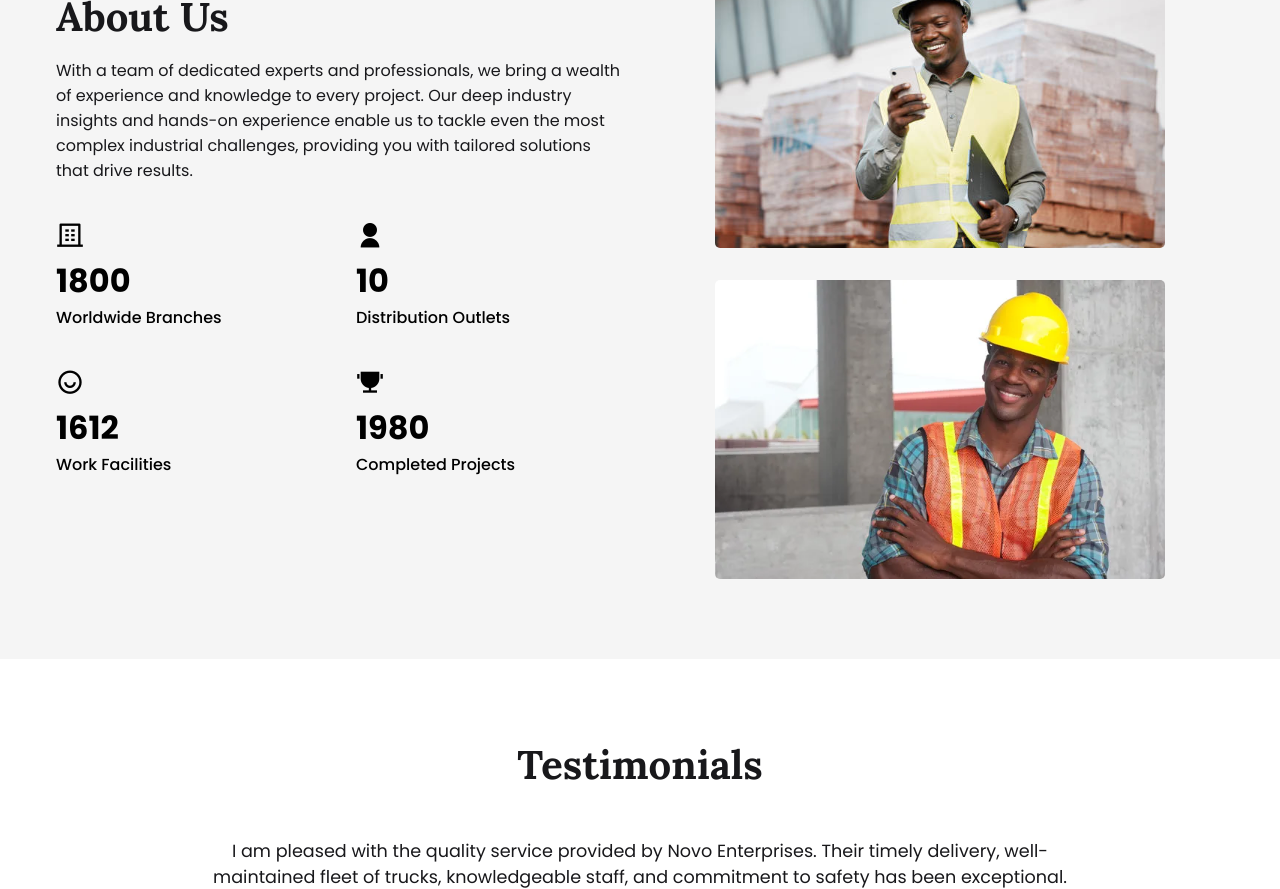
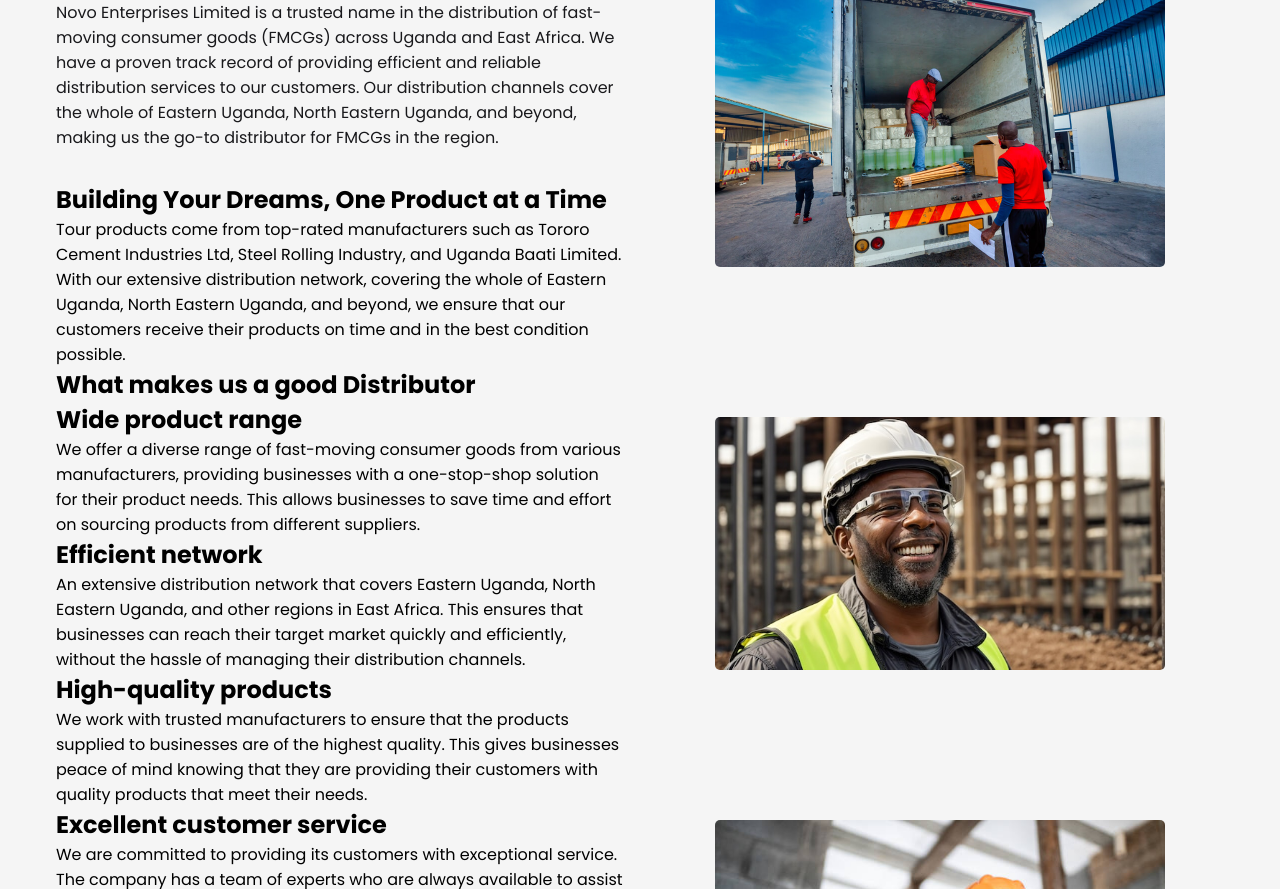
Before and after one commit to KingWise69/Novo, a plain HTML site: page Novo/distribution.html in a window 1280 px wide. Shown: the part 760-1649 px from the top of the page. Drawn offline with nearby package versions, Linux system fonts and the light colour scheme.

Commit message:
Update distribution.html

```diff
--- a/Novo/distribution.html
+++ b/Novo/distribution.html
@@ -39,8 +39,7 @@
       <div class="section__container header__container" id="home">
         <h1>Distribution</h1>
         <p>
-          Novo Enterprises is dedicated to quality, innovation, and customer satisfaction,
-          enabling it to expand and explore new opportunities for growth.
+          How Our Distribution Works?
         </p>
        <!---<form action="/">
           <input type="text" placeholder="Search furniture" />
@@ -112,43 +111,73 @@
       <div class="section__container stats__container">
         <div class="stats__content">
           <p class="section__subheader">Novo</p>
-          <h2 class="section__header">About Us</h2>
+          <h2 class="section__header">Distribution</h2>
           <p class="para">
-            With a team of dedicated experts and professionals, we bring a
-            wealth of experience and knowledge to every project. Our deep
-            industry insights and hands-on experience enable us to tackle even
-            the most complex industrial challenges, providing you with tailored
-            solutions that drive results.
+            Novo Enterprises Limited is a trusted
+            name in the distribution of fast-moving
+            consumer goods (FMCGs) across Uganda and
+            East Africa. We have a proven track record of providing efficient and reliable distribution services to our customers. Our distribution channels cover the whole of Eastern Uganda, North Eastern Uganda, and beyond, making us the go-to
+            distributor for FMCGs in the region.
+
+            <h2>Building Your Dreams, One Product at a Time</h5>
+
+
+
+              <p>Tour products come from top-rated manufacturers such as Tororo Cement Industries Ltd, Steel Rolling Industry, and Uganda Baati Limited. With our extensive distribution network, covering the whole of Eastern Uganda, North Eastern Uganda, and beyond, we ensure that our customers receive their products on time and in the best condition possible.</p>
+
+              <h2>What makes us a good Distributor</h2>
+              <h2>Wide product range</h2>
+              <p>We offer a diverse range of fast-moving consumer goods from various manufacturers, providing businesses with a one-stop-shop solution for their product needs. This allows businesses to save time and effort on sourcing products from different suppliers.</p>
+
+              <h2>Efficient network</h2>
+              <p>An extensive distribution network that covers Eastern Uganda, North Eastern Uganda, and other regions in East Africa. This ensures that businesses can reach their target market quickly and efficiently, without the hassle of managing their distribution channels.</p>
+
+              <h2>High-quality products</h2>
+              <p>We work with trusted manufacturers to ensure that the products supplied to businesses are of the highest quality. This gives businesses peace of mind knowing that they are providing their customers with quality products that meet their needs.</p>
+
+
+              <h2>Excellent customer service</h2>
+              <p>We are committed to providing its customers with exceptional service. The company has a team of experts who are always available to assist customers with any inquiries or concerns they may have.</p>
+
+
+
           </p>
           <div class="stats__grid">
             <div class="stats__card">
               <span><i class="ri-building-4-line"></i></span>
-              <h4>1800</h4>
-              <p>Worldwide Branches</p>
-            </div>
-            <div class="stats__card">
-              <span><i class="ri-user-fill"></i></span>
               <h4>10</h4>
               <p>Distribution Outlets</p>
             </div>
             <div class="stats__card">
-              <span><i class="ri-user-smile-line"></i></span>
-              <h4>1612</h4>
-              <p>Work Facilities</p>
+              <span><i class="ri-user-fill"></i></span>
+              <h4>113</h4>
+              <p>Product Lines</p>
             </div>
             <div class="stats__card">
-              <span><i class="ri-trophy-fill"></i></span>
-              <h4>1980</h4>
-              <p>Completed Projects</p>
+              <span><i class="ri-user-smile-line"></i></span>
+              <h4>26</h4>
+              <p>Partnering Companies</p>
+            </div>
+            <div class="stats__card">
+              <span><i class="ri-truck-fill"></i></span>
+              <h4>85</h4>
+              <p>Delivery Trucks</p>
             </div>
           </div>
         </div>
         <div class="stats__image">
-          <img src="assets/work4.jpg" alt="stats" />
-          <img src="assets/work5.jpg" alt="stats" />
+          <img src="assets/distribution-1.jpg" alt="stats" />
+          <img src="assets/work7.jpg" alt="stats" />
+          <img src="assets/work6.jpg" alt="stats" />
+
         </div>
       </div>
     </section>
+
+
+
+
+
 
     <section class="section__container testimonial__container" id="testimonial">
       <h2 class="section__header">Testimonials</h2>
```
